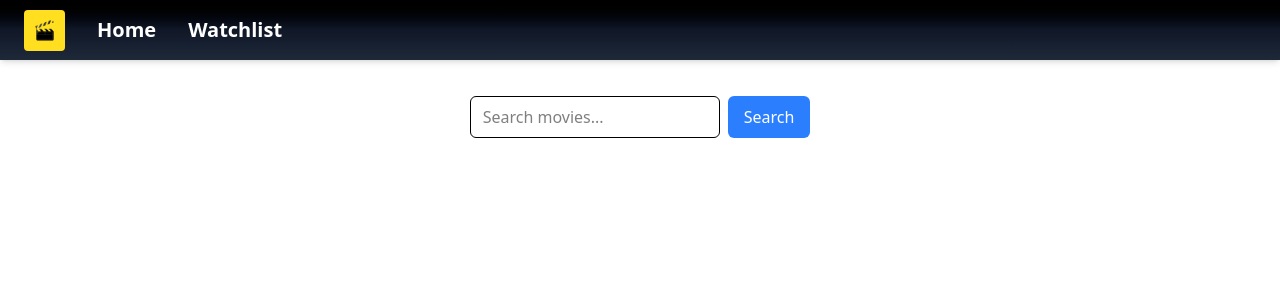
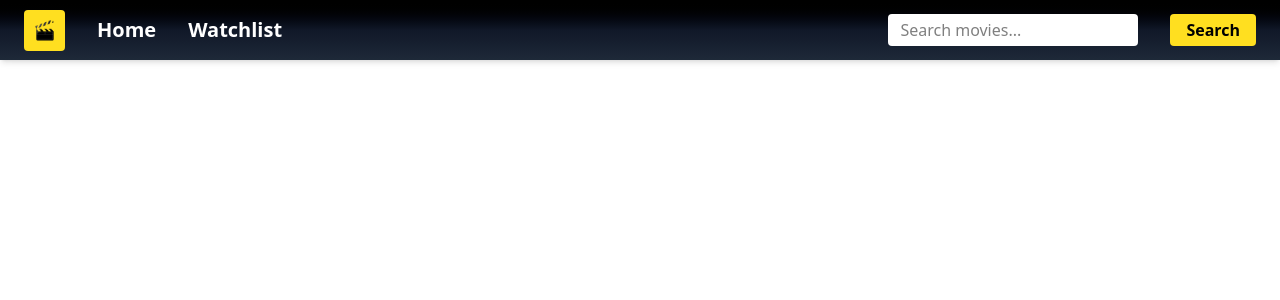
Before and after one commit to shankhadwip/watchlist-app, a React (Vite) app: page /search in a window 1280 px wide. Shown: the top 300 px of the page. Built offline with nearby package versions, Linux system fonts and the light colour scheme.

Commit message:
Refactor: Update Search functionality and improve WatchList search input placeholder

```diff
--- a/src/App.jsx
+++ b/src/App.jsx
@@ -49,16 +49,7 @@ function App() {
               </>
             }
           />
-          <Route
-            path="/search"
-            element={
-              <Search
-                watchlist={watchlist}
-                addToWatchlist={addToWatchlist}
-                removeFromWatchlist={removeFromWatchlist}
-              />
-            }
-          />
+
           <Route
             path="/WatchList"
             element={
@@ -70,6 +61,16 @@ function App() {
               </>
             }
           />
+             <Route
+            path="/search"
+            element={
+              <Search
+                watchlist={watchlist}
+                addToWatchlist={addToWatchlist}
+                removeFromWatchlist={removeFromWatchlist}
+              />
+            }
+          />
         </Routes>
       </BrowserRouter>
     </>
--- a/src/components/Navbar.jsx
+++ b/src/components/Navbar.jsx
@@ -1,30 +1,64 @@
-import React from "react";
 import Logo from "../MovieLogo.png";
 import "../App.css";
-import { Link } from "react-router-dom";
+import { Link, useNavigate } from "react-router-dom";
+import React, { useState } from "react";
 
+function Navbar({ setCurrentPage }) {
+  const navigate = useNavigate();
+  const [searchTerm, setSearchTerm] = useState("");
+  const handleSearch = () => {
+    if (searchTerm.trim()) {
+      navigate(`/Search?q=${encodeURIComponent(searchTerm.trim())}`);
+    }
+  };
 
-function Navbar({setCurrentPage}) {
-        const Home = () =>{
+  const Home = () => {
     useEffect(() => {
       setCurrentPage(1); // Reset page to 1 when Home is clicked
-        }, [setCurrentPage]);}
+    }, [setCurrentPage]);
+  };
   return (
     <nav className="fixed top-0 left-0 w-full flex items-center gap-8  px-6 z-50  h-[60px]  bg-gradient-to-b from-black via-gray-900 to-gray-800 text-white shadow-md">
       {/* Logo with Background */}
       <div className="bg-yellow-300 p-1 rounded">
-        <Link to="/" className="hover:cursor-pointer"> <img className="w-[33px]" src={Logo} alt="Logo"/> </Link>
+        <Link to="/" className="hover:cursor-pointer">
+          {" "}
+          <img className="w-[33px]" src={Logo} alt="Logo" />{" "}
+        </Link>
       </div>
 
       {/* Navigation Links */}
-        <Link to="/" onClick={Home} className="text-xl font-semibold leading-none hover:text-red-500 transition">
+      <Link
+        to="/"
+        onClick={Home}
+        className="text-xl font-semibold leading-none hover:text-red-500 transition"
+      >
         Home
       </Link>
-        <Link to="/WatchList" onClick={() => (window.location.href = "/WatchList")} className="text-xl font-semibold leading-none hover:text-red-500 transition">
+      <Link
+        to="/WatchList"
+        onClick={() => (window.location.href = "/WatchList")}
+        className="text-xl font-semibold leading-none hover:text-red-500 transition"
+      >
         Watchlist
       </Link>
+      <div className="flex-grow" />
+
+      {/* Search input + button */}
+      <input
+        type="text"
+        placeholder="Search movies..."
+        value={searchTerm}
+        onChange={(e) => setSearchTerm(e.target.value)}
+        className="px-3 bg-white py-1 rounded text-black w-[250px] focus:outline-none focus:ring-2 focus:ring-yellow-400 transition duration-200"
+      />
+      <button
+        onClick={handleSearch}
+        className="bg-yellow-300 px-4 py-1 text-l font-semibold rounded text-black hover:cursor-pointer "
+      >
+        Search
+      </button>
     </nav>
-
   );
 }
 
--- a/src/components/Search.jsx
+++ b/src/components/Search.jsx
@@ -1,133 +1,59 @@
-import React, {useEffect, useState } from "react";
-
-import MovieCard from "./MovieCard"; // Adjust path if needed
+import React, { useEffect, useState } from "react";
+import { useLocation } from "react-router-dom";
+import MovieCard from "./MovieCard";
 
 function Search({ addToWatchlist, removeFromWatchlist, watchlist }) {
-
-const [query, setQuery] = useState("");
-
+  const location = useLocation();
+  const query = new URLSearchParams(location.search).get("q") || "";
   const [searchResults, setSearchResults] = useState([]);
 
-const handleSearch = async () => {
-
+  useEffect(() => {
     if (!query.trim()) return;
 
-
-
+    const fetchResults = async () => {
+      try {
         const response = await fetch(
-
-  `https://api.themoviedb.org/3/search/movie?api_key=511e2c878d9e6969cfd4129fd142f874&query=${query}`
-
+          `https://api.themoviedb.org/3/search/movie?api_key=511e2c878d9e6969cfd4129fd142f874&query=${encodeURIComponent(query)}`
         );
-
         const data = await response.json();
 
- const resultsWithPosters = (data.results || []).filter(
-
+        const filteredResults = (data.results || []).filter(
           (movie) => movie.poster_path
-
         );
-
-setSearchResults(resultsWithPosters);
-
-localStorage.setItem("lastSearchResults", JSON.stringify(searchResults));
-
+        setSearchResults(filteredResults);
+        localStorage.setItem("lastSearchResults", JSON.stringify(filteredResults));
+      } catch (error) {
+        console.error("Search failed:", error);
+      }
     };
 
-useEffect(() => {
-
-const savedResults = localStorage.getItem("lastSearchResults");
-
-if (savedResults) {
-
-  setSearchResults(JSON.parse(savedResults));
-
-}
-
-}, []);
+    fetchResults();
+  }, [query]);
 
   return (
-
     <div className="p-4">
-
-  {/* Search Input */}
-
-  <div className="flex gap-2 mb-4 mt-20 justify-center">
-
-    <input
-
-      type="text"
-
-      value={query}
-
-      onChange={(e) => setQuery(e.target.value)}
-
-      placeholder="Search movies..."
-
-      className="px-3 py-2 border rounded-md w-[250px]"
-
+      {/* Results */}
+      <div className="flex flex-wrap gap-6 justify-center mt-20 mb-6">
+        {searchResults.length > 0 ? (
+          searchResults.map((movie) => (
+            <MovieCard
+              key={movie.id}
+              poster_path={movie.poster_path}
+              title={movie.title}
+              addToWatchlist={addToWatchlist}
+              removeFromWatchlist={removeFromWatchlist}
+              watchlist={watchlist}
+              movieObj={movie}
             />
-
-    <button
-
-      onClick={handleSearch}
-
-      className="bg-blue-500 text-white px-4 py-2 rounded-md hover:cursor-pointer"
-
-    >
-
-      Search
-
-    </button>
-
+          ))
+        ) : (
+          <p className="text-white col-span-full text-center mt-10">
+            {query ? "No results found." : "No query provided."}
+          </p>
+        )}
       </div>
-
-
-
-  {/* Results */}
-
-  <div className="flex flex-wrap gap-6 justify-center mt-10 mb-6">
-
-    {searchResults.length > 0 ? (
-
-      searchResults.map((movie) => (
-
-        <MovieCard
-
-          key={movie.id}
-
-          poster_path={movie.poster_path}
-
-          title={movie.title}
-
-          addToWatchlist={addToWatchlist}
-
-          removeFromWatchlist={removeFromWatchlist}
-
-          watchlist={watchlist}
-
-          movieObj={movie}
-
-        />
-
-      ))
-
-    ) : (
-
-      <p className="text-white col-span-full text-center mt-10">
-
-        {query ? "No results found." : "Search for a movie above."}
-
-      </p>
-
-    )}
-
     </div>
-
-</div>
-
   );
-
 }
 
 export default Search;
--- a/src/components/WatchList.jsx
+++ b/src/components/WatchList.jsx
@@ -35,8 +35,8 @@ function WatchList({ watchlist, removeFromWatchlist }) {
           <input
             onChange={handleSearch}
             type="text"
-            placeholder="Search movies..."
-            className="px-3 py-2 border rounded-md bg-white italic text-black focus:outline-none focus:ring-2 focus:ring-gray-800 placeholder:text-xs"
+            placeholder="Search movies from your watchlist..."
+            className="px-3 py-2 w-[250px] border rounded-md bg-white italic text-black focus:outline-none focus:ring-2 focus:ring-gray-800 placeholder:text-xs"
           />
         </div>
 
```
Lines whose indentation alone changed are shown as unchanged.
